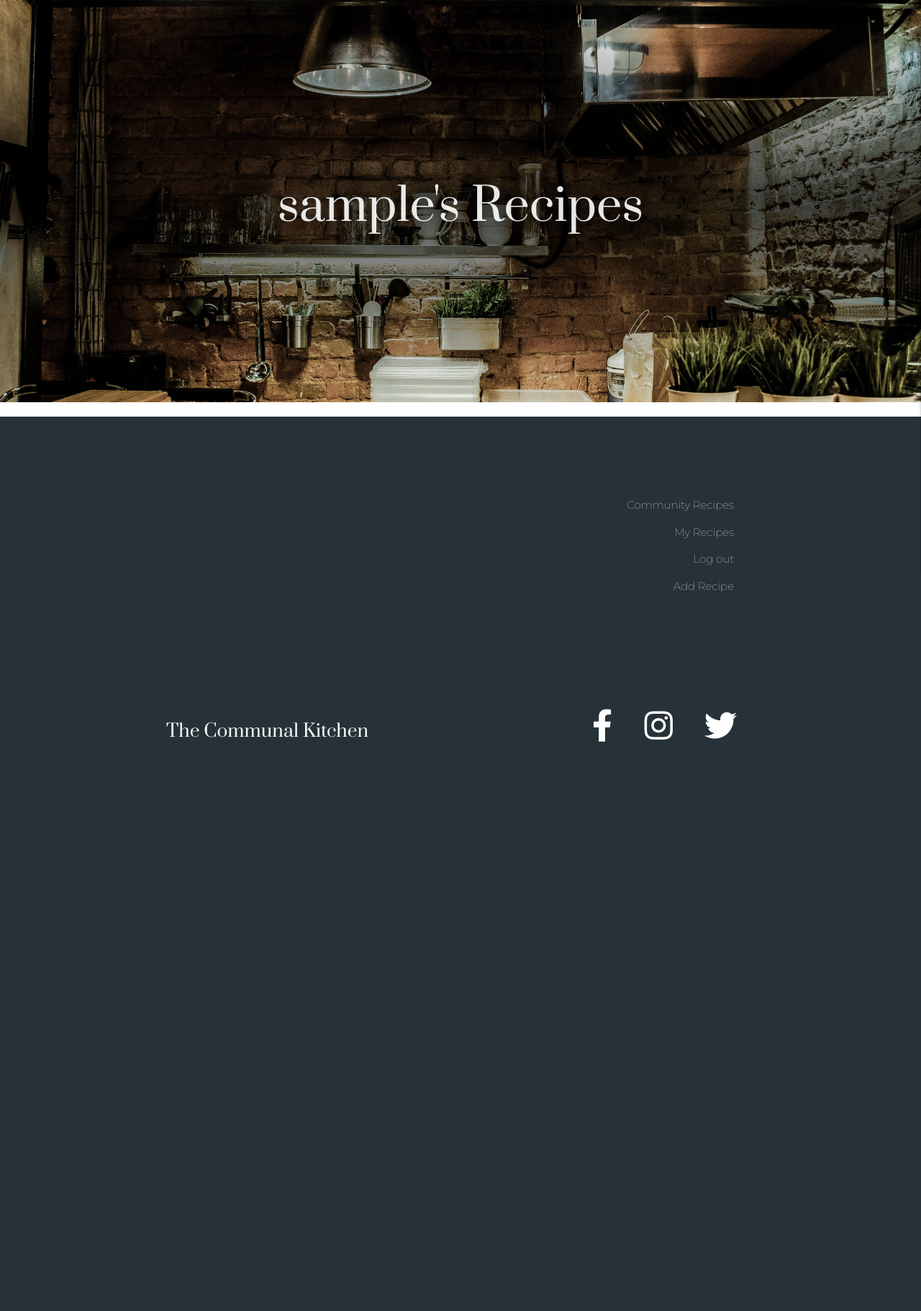
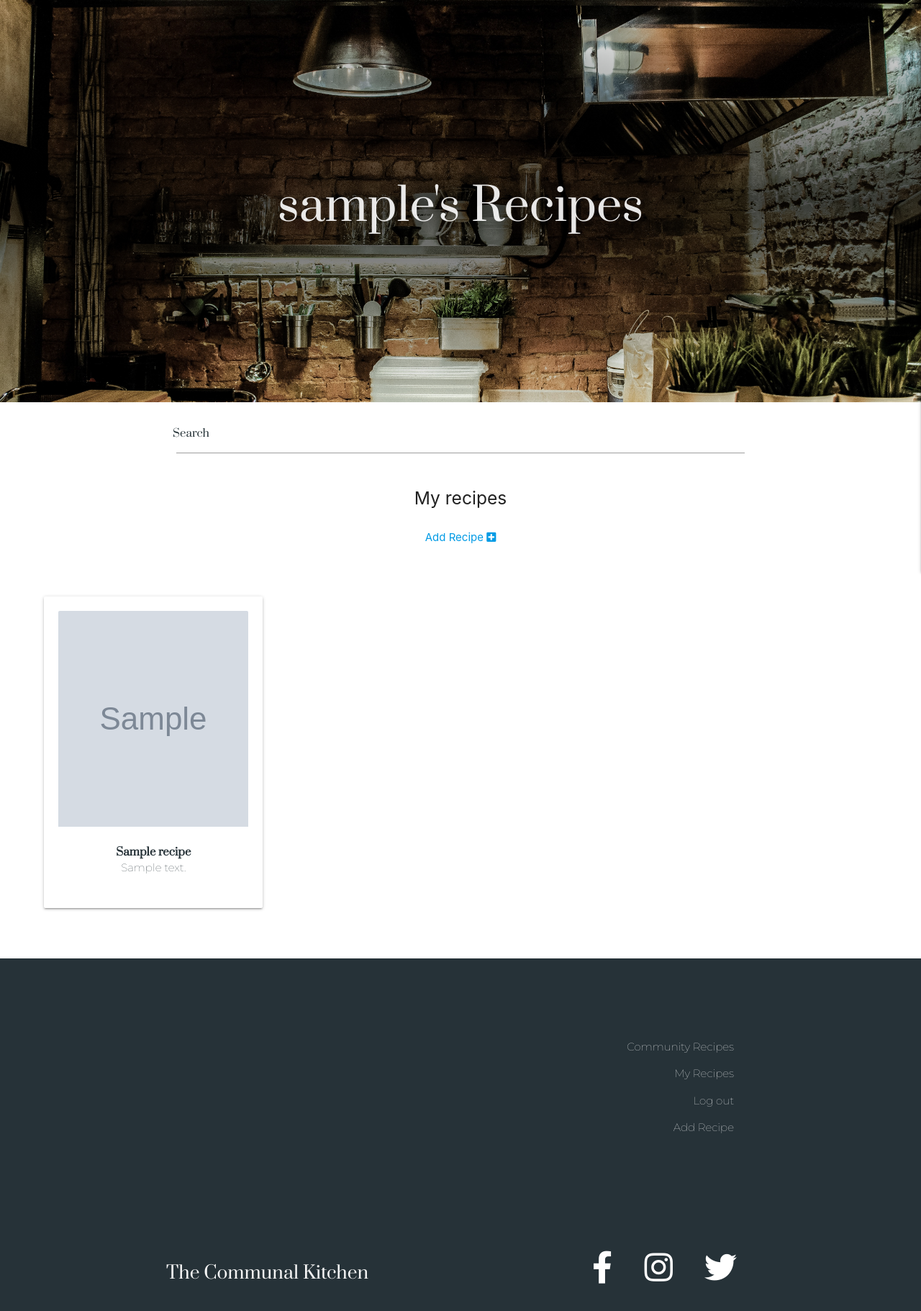
Before and after one commit to ConnorGray97/the_communal_kitchen, a Flask app: page /profile/1 in a window 1280 px wide. Shown: the part 65-1887 px from the top of the page at 72% size. Before the commit the page ends 1096 px from the top, so only its background shows below. Run offline with Flask 2, Linux system fonts and the light colour scheme; the visitor is signed in with stand-in values (Sample User, id 1); grey boxes marked "Sample" are stand-in pictures; a database or web service that is not in the repository returns one stand-in record (values such as "Sample title"); some libraries are stand-ins or nearby versions.

Commit message:
Add profile functionality

```diff
--- a/app.py
+++ b/app.py
@@ -85,12 +85,15 @@ def login():
 
 @app.route("/profile/<username>", methods=["GET", "POST"])
 def profile(username):
-    # Grab session username from the db
+
     username = mongo.db.users.find_one(
         {"username": session["user"]})["username"]
+    recipes = list(mongo.db.recipes.find(
+        {"username": session["user"]}))
 
     if session["user"]:
-        return render_template("profile.html", username=username)
+        return render_template(
+            "profile.html", username=username, recipes=recipes)
 
     return redirect(url_for("login"))
 
@@ -156,6 +159,7 @@ def add_recipe():
 
     categories = mongo.db.categories.find()
     return render_template("add_recipe.html", categories=categories)
+
 
 # ----------------------------------- Search Functionality
 
--- a/templates/add_recipe.html
+++ b/templates/add_recipe.html
@@ -92,12 +92,12 @@
             <!-- Add ingredient list -->
             <!-- Add Prep Steps -->
             <div class="row recipe-item" id="prep-step">
-                <div class="col s12">
                     <div class="input-field prep_step col s12">
+                        <i class="fas fa-pencil-alt prefix form-icon"></i>
                         <textarea name="prep_step" id="prep_step_1" maxlength="500"></textarea>
                         <label for="prep_step_1">Enter Preparation Step</label>
                     </div>
-                </div>
+
             </div>
             <div class="row">
                 <div class="col s12 center-align">
--- a/templates/profile.html
+++ b/templates/profile.html
@@ -10,6 +10,62 @@
     </div>
 </div>
 
+<!-- Search bar -->
+<section class="search">
+    <form class="col s12" action="{{ url_for('search') }}" method="POST">
+        <div class="row">
+            <input type="hidden" id="search_site" name="search_site" value="recipes.html">
+            <div class="input-field center-align search">
+                <input type="text" name="recipe_search" id="recipe_search">
+                <label for="recipe_search">Search</label>
+            </div>
+        </div>
+    </form>
+</section>
+<!-- Search bar -->
+
+<div class="row">
+    <div class="col s12">
+        <h5 class="center-align profile-heading">
+            My recipes
+        </h5>
+    </div>
+</div>
+
+<div class="row">
+    <div class="col s12 center-align">
+        <a href="{{ url_for('add_recipe') }}" class="btn-add-recipe text-shadow">Add Recipe <i
+                class="fas fa-plus-square"></i></a>
+    </div>
+</div>
+
+<section class="profile">
+    <div class="row">
+        {% if recipes|length == 0 %}
+        <div class="col s12 center-align">
+            <h5>Hi {{ username }} you have not yet shared a recipe!<br>Press the plus to get started.</h5>
+        </div>
+        {% else %}
+        {% for recipe in recipes %}
+        <a href="{{ url_for('open_recipe', recipe_id=recipe._id) }}">
+            <div class="cards-section col s12 m6 l4">
+                <div class="card hoverable">
+                    <div class="card-image">
+                        <img src="{{ recipe.image_url }}" alt="{{ recipe.recipe_name }}">
+                    </div>
+                    <div class="card-content center-align">
+                        <span class="blue-grey-text text-darken-4 bold">{{ recipe.recipe_name }}</span>
+                        <p class="blue-grey-text text-darken-4">{{ recipe.recipe_description }}</p>
+                    </div>
+                </div>
+            </div>
+        </a>
+        {% endfor %}
+        {% endif %}
+    </div>
+
+</section>
+
 
 
 
```
